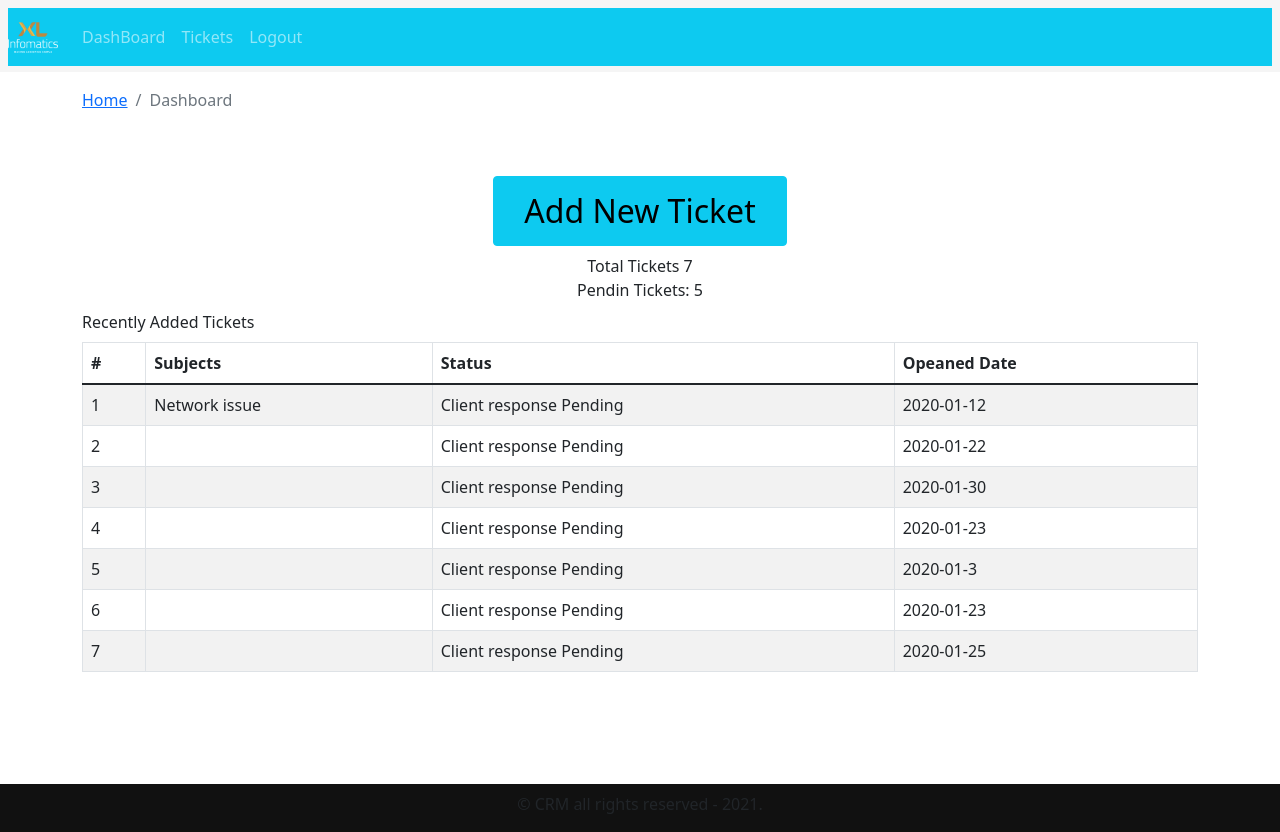
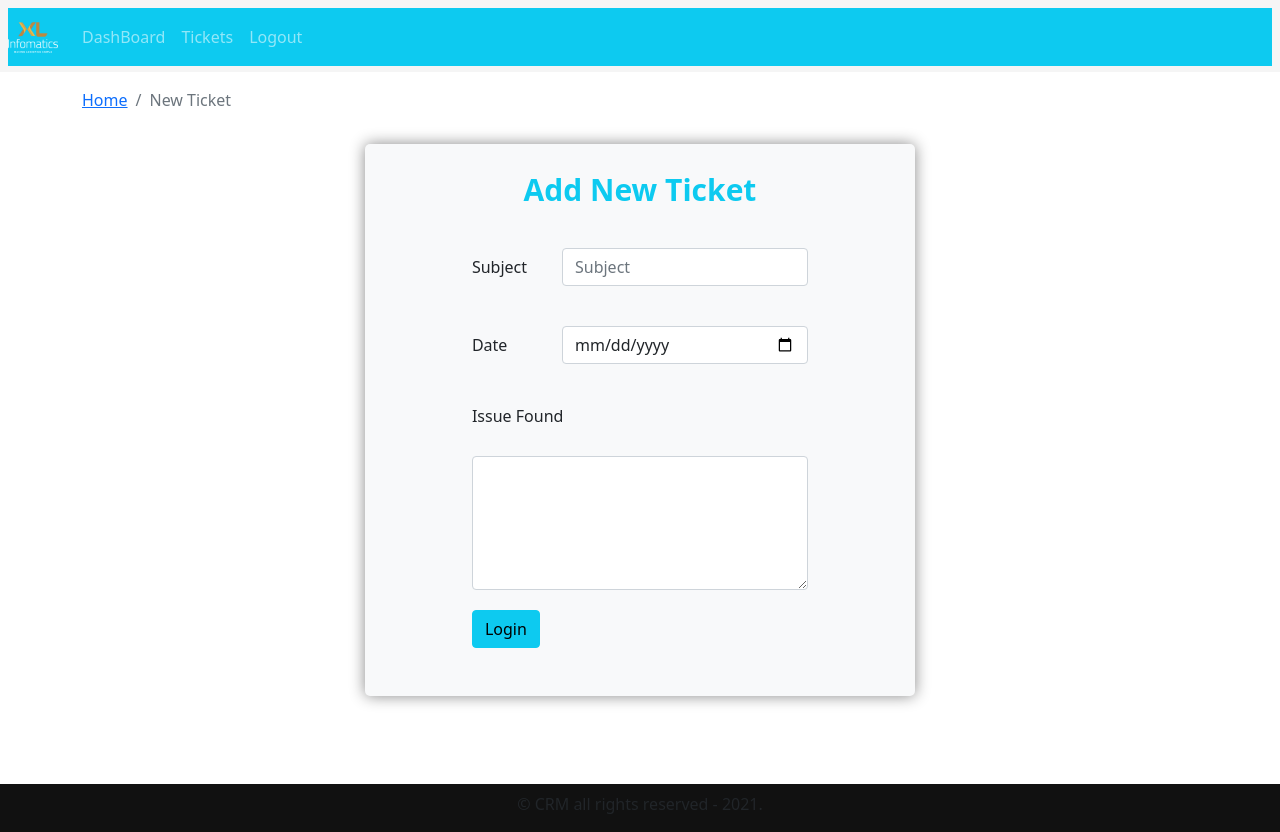
Before and after one commit to shantanusoam/Helpdesk-System-Frontend, a React (Create React App) app: page / in a window 1280 px wide. Built offline with nearby package versions, Linux system fonts and the light colour scheme.

Commit message:
HELPDESK VALIDATION

```diff
--- a/src/App.js
+++ b/src/App.js
@@ -9,8 +9,8 @@ function App() {
     <div className="App">
       {/* <Entery></Entery> */}
       <DefaultLayout>
-        <Dashboard></Dashboard>
-        {/* <AddTicket> </AddTicket> */}
+        {/* <Dashboard></Dashboard> */}
+        <AddTicket> </AddTicket>
       </DefaultLayout>
     </div>
   );
--- a/src/Components/add-ticket-form/AddTicketForm.comp.js
+++ b/src/Components/add-ticket-form/AddTicketForm.comp.js
@@ -2,17 +2,20 @@ import React from 'react'
 import { Form,Button,Row,Col } from 'react-bootstrap'
 import PropTypes from 'prop-types'
 
+import "./add-ticket-form-style.css"
 export const AddTicketForm = ({handleOnSubmit,handleOnChange,frmDt }) => {
 console.log(frmDt)
     return (
-        <div>
+        <div className="mt-3 add-new-ticket bg-light">
+			<h1 className="text-info text-center">Add New Ticket</h1>
             <Form autoComplete="off" onSubmit={handleOnSubmit}>
 						<Form.Group as={Row}
                         >
 							<Form.Label column sm={3}>Subject</Form.Label>
 							<Col sm={9}>
                             <Form.Control
-
+								minLength="3"
+								maxLength="100"
 								name="subject"
 								value={frmDt.subject}
 								onChange={handleOnChange}
@@ -61,4 +64,5 @@ AddTicketForm.propTypes = {
     handleOnSubmit: PropTypes.func.isRequired,
     handleOnChange: PropTypes.func.isRequired,
     frmDt: PropTypes.object.isRequired,
+	frmDataError: PropTypes.object.isRequired
 }
--- /dev/null
+++ b/src/Components/add-ticket-form/add-ticket-form-style.css
@@ -0,0 +1,26 @@
+.add-new-ticket {
+    max-width: 550px;
+    margin-left: auto;
+    margin-right: auto;
+  width: 100%;
+  height: 100%;
+  display: flex;
+  flex-direction: column;
+    box-shadow: 0px 0px 15px 0px rgba(0, 0, 0, 0.466);
+  justify-content: center;
+  align-items: center;
+
+  border-radius: 5px;
+  padding: 20px;
+
+}
+.add-new-ticket *{
+    margin: 0;
+    padding-bottom: 20px;
+  }
+  .add-new-ticket h1{
+    font-size: 30px;
+    font-weight: bold;
+    text-align: center;
+    margin-bottom: 20px;
+  }
--- a/src/Pages/new-ticket/AddTicket.page.js
+++ b/src/Pages/new-ticket/AddTicket.page.js
@@ -2,17 +2,21 @@ import React, {useEffect, useState} from 'react'
 import { Col, Container, Row } from 'react-bootstrap'
 import { AddTicketForm } from '../../Components/add-ticket-form/AddTicketForm.comp'
 import { PageBreadcrumb } from '../../Components/breadcumb/Breadcrumb.comp'
+import { shortText } from '../../util/validation'
 const initialFrmDta = {
     subject: "",
     issueDate: "",
     detail: "",
 }
+const initialfrmErr = {
+    subject: "",
+    issueDate: "",
+    detail: "",
+}
 export const AddTicket = () => {
-    const  handleOnSubmit = e => {
-        e.preventDefault()
-        console.log(`Form Sumbit Information Recived ${e.target}`)
-    }
+
     const [frmData, setFrmData] = useState(initialFrmDta)
+    const [frmDataError, setfrmDataError] = useState(initialfrmErr)
     useEffect(() => {}, [frmData])
     const handleOnChange = (e) =>{
         const {name, value} = e.target;
@@ -23,7 +27,16 @@ export const AddTicket = () => {
         })
 
     };
-
+    const  handleOnSubmit = async(e) => {
+        e.preventDefault();
+        const isSubjectValid = await shortText(frmData.subject)
+        const isValid = await shortText(frmData.subject)
+        !isValid && setfrmDataError({
+            ...initialfrmErr,
+              subject: isSubjectValid
+        })
+        console.log(`Form Sumbit Information Recived ${frmData}`)
+    }
     return (
         <Container>
         <Row>
@@ -35,6 +48,7 @@ export const AddTicket = () => {
         <Col>
         <AddTicketForm handleOnChange={handleOnChange}
         frmDt={frmData}
+        frmDataError={frmDataError}
         handleOnSubmit={handleOnSubmit}
         ></AddTicketForm>
         </Col>
--- /dev/null
+++ b/src/util/validation.js
@@ -0,0 +1,3 @@
+export const shortText= str => {
+    return str.length > 3 && str.length <= 100;
+};
```
